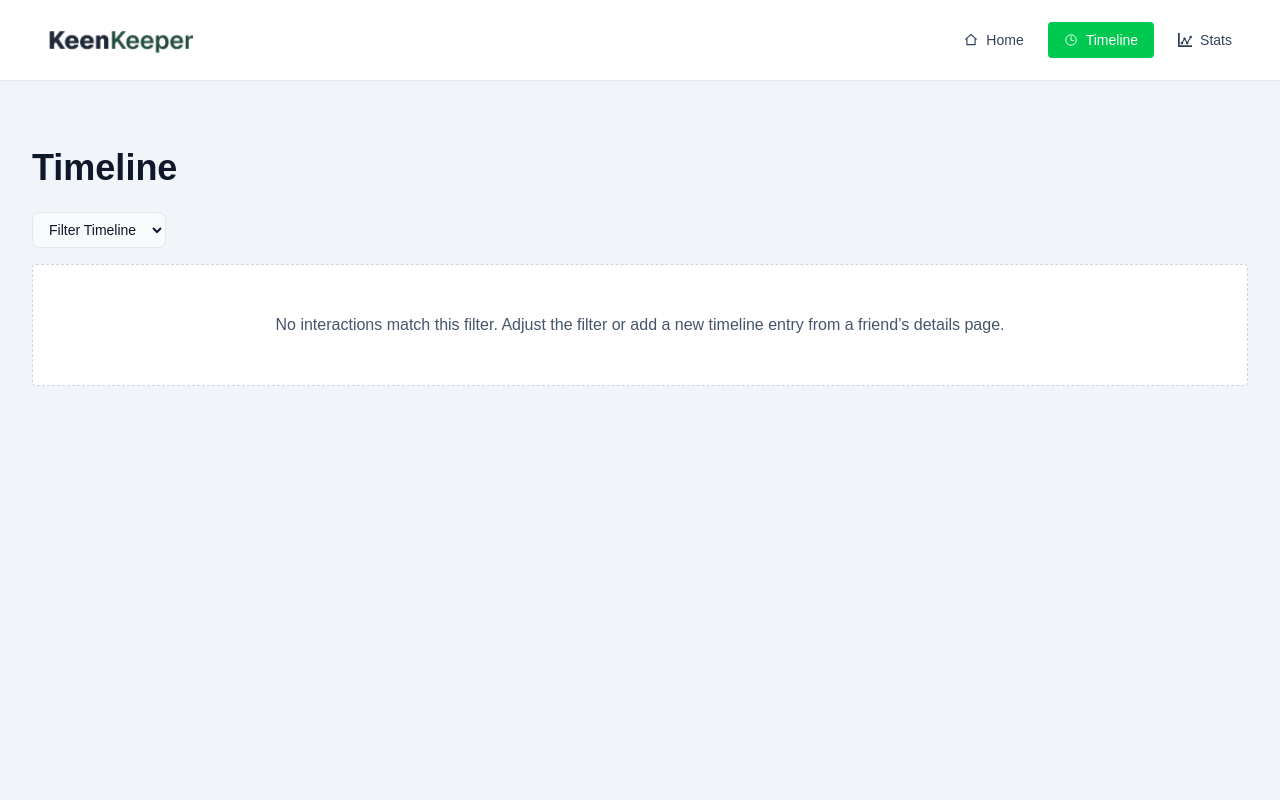
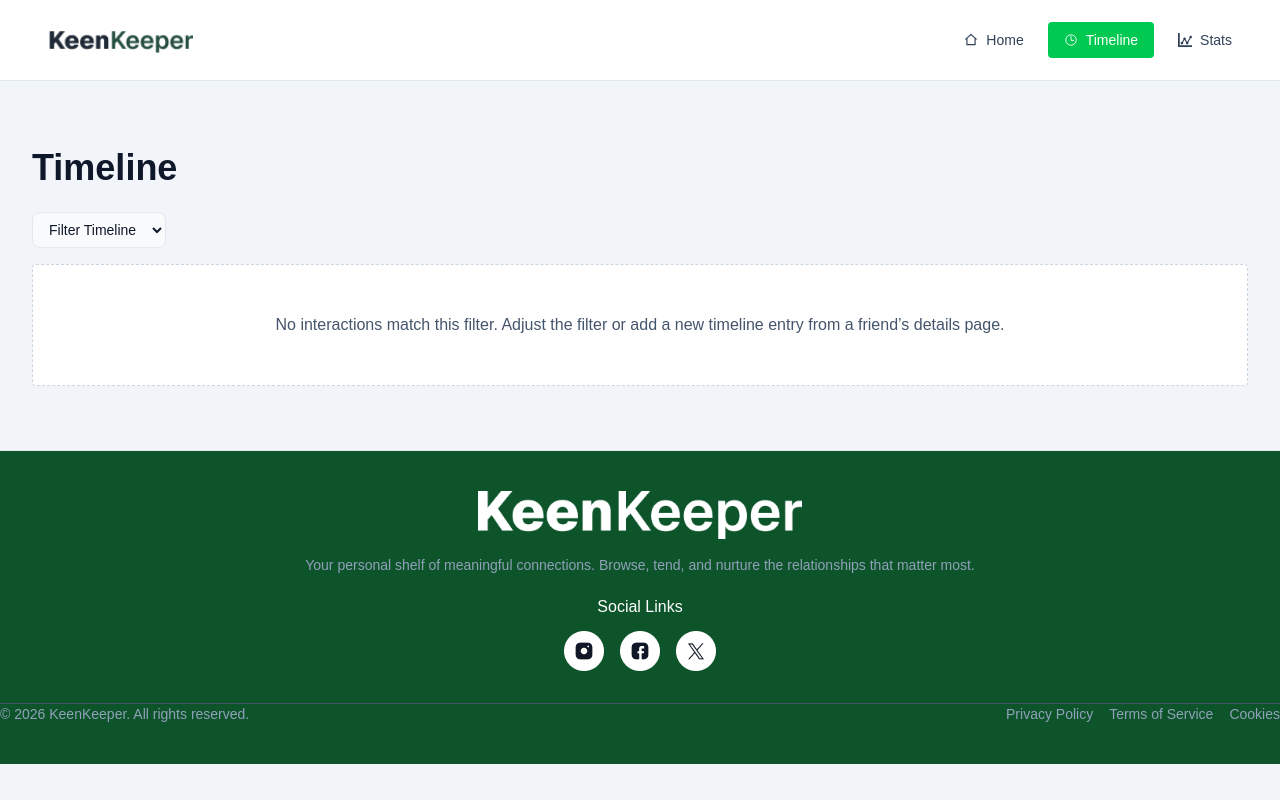
Before and after one commit to SanjoyTheDeveloper/KeenKeeper, a Next.js app: page /timeline in a window 1280 px wide. Built offline with nearby package versions, Linux system fonts and the light colour scheme.

Commit message:
footer add on timeline page

```diff
--- a/src/app/timeline/page.tsx
+++ b/src/app/timeline/page.tsx
@@ -78,6 +78,26 @@ export default function TimelinePage() {
                     )}
                 </div>
             </main>
+            <footer className="border-t border-slate-200 bg-green-900 py-10 text-center text-white">
+                <img src="/assets/logo-xl.png" alt="KeenKeeper logo" className="mx-auto mb-4 h-12 w-auto" />
+                <p className="mt-3 text-sm text-slate-400">Your personal shelf of meaningful connections. Browse, tend, and nurture the relationships that matter most.</p>
+                <div className="mt-5"><h1>Social Links</h1></div>
+                <div className="text-white flex justify-center gap-4 mt-3">
+                    <img src="/assets/instagram.png" alt="Instagram" />
+                    <img src="/assets/facebook.png" alt="Facebook" />
+                    <img src="/assets/twitter.png" alt="Twitter" />
+                </div>
+                <div className="mt-8 flex gap-4 text-slate-400 justify-between border-t border-slate-600 pt-6 mx-auto max-w-7xl text-sm p-1 lg:p-0 lg:text-sm">
+                    <div>
+                        <span>© 2026 KeenKeeper. All rights reserved.</span>
+                    </div>
+                    <div className="flex gap-4">
+                        <span>Privacy Policy</span>
+                        <span>Terms of Service</span>
+                        <span>Cookies</span>
+                    </div>
+                </div>
+            </footer>
         </div>
     );
 }
```
